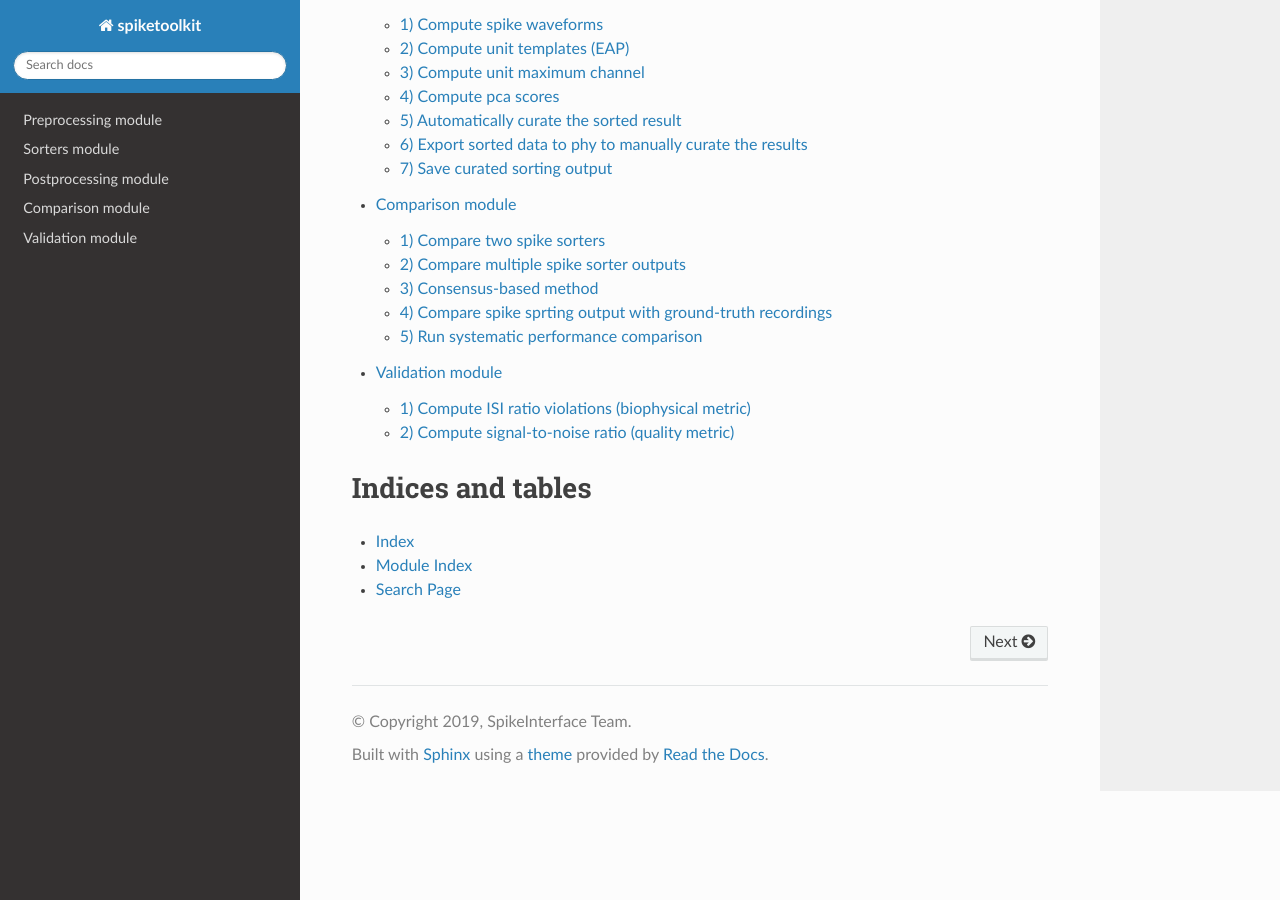
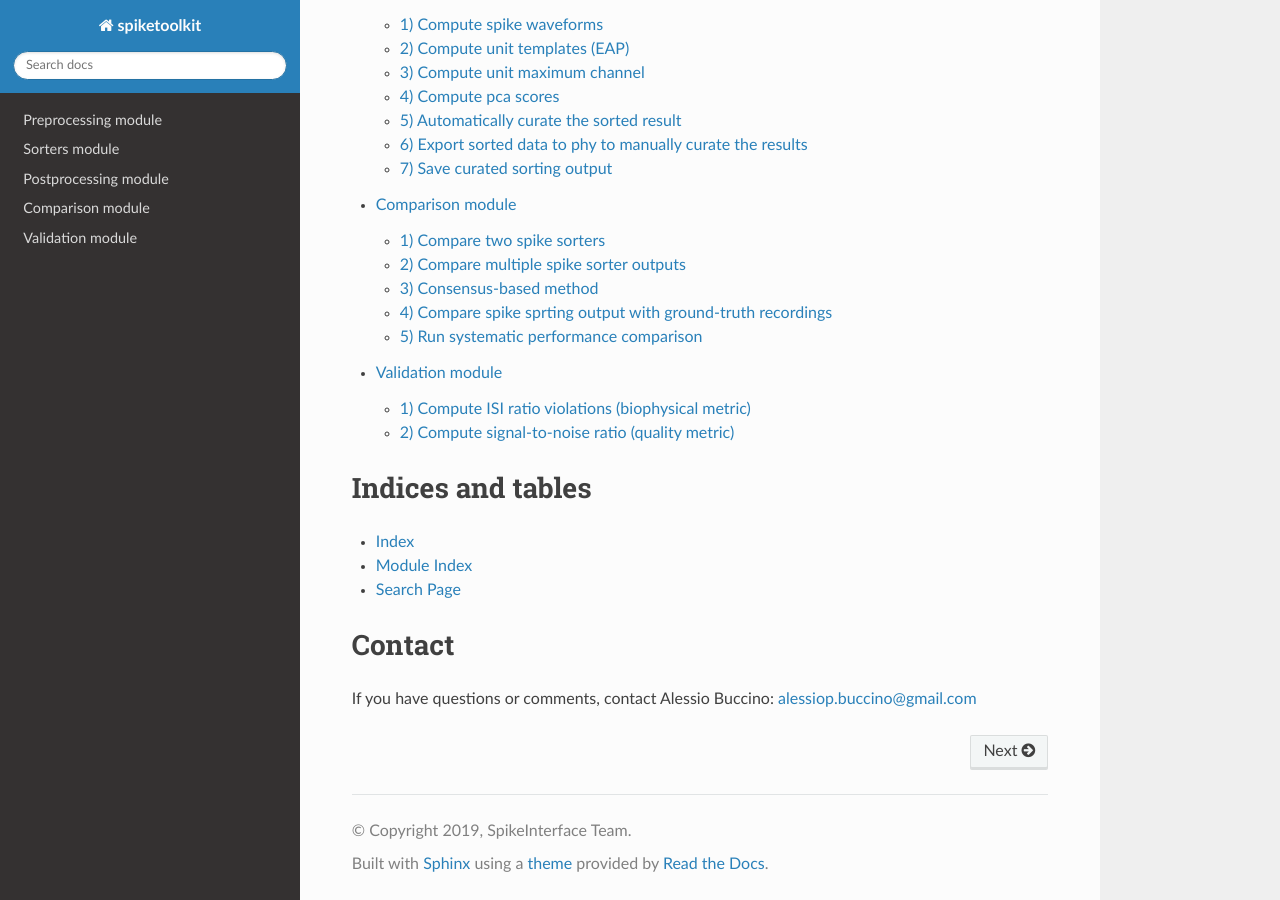
Before and after one commit to SpikeInterface/spiketoolkit, a Sphinx documentation site: the page built from docs/index.rst, in a window 1280 px wide and 900 px high, scrolled down 735 px. Built offline with Sphinx 7.4.7 and the Read the Docs theme 2.0.0, drawn with Linux system fonts in a browser that asks for light colours.

Commit message:
updated index

```diff
--- a/docs/index.rst
+++ b/docs/index.rst
@@ -31,3 +31,8 @@ Indices and tables
 * :ref:`genindex`
 * :ref:`modindex`
 * :ref:`search`
+
+Contact
+=======
+
+If you have questions or comments, contact Alessio Buccino: alessiop.buccino@gmail.com
```
